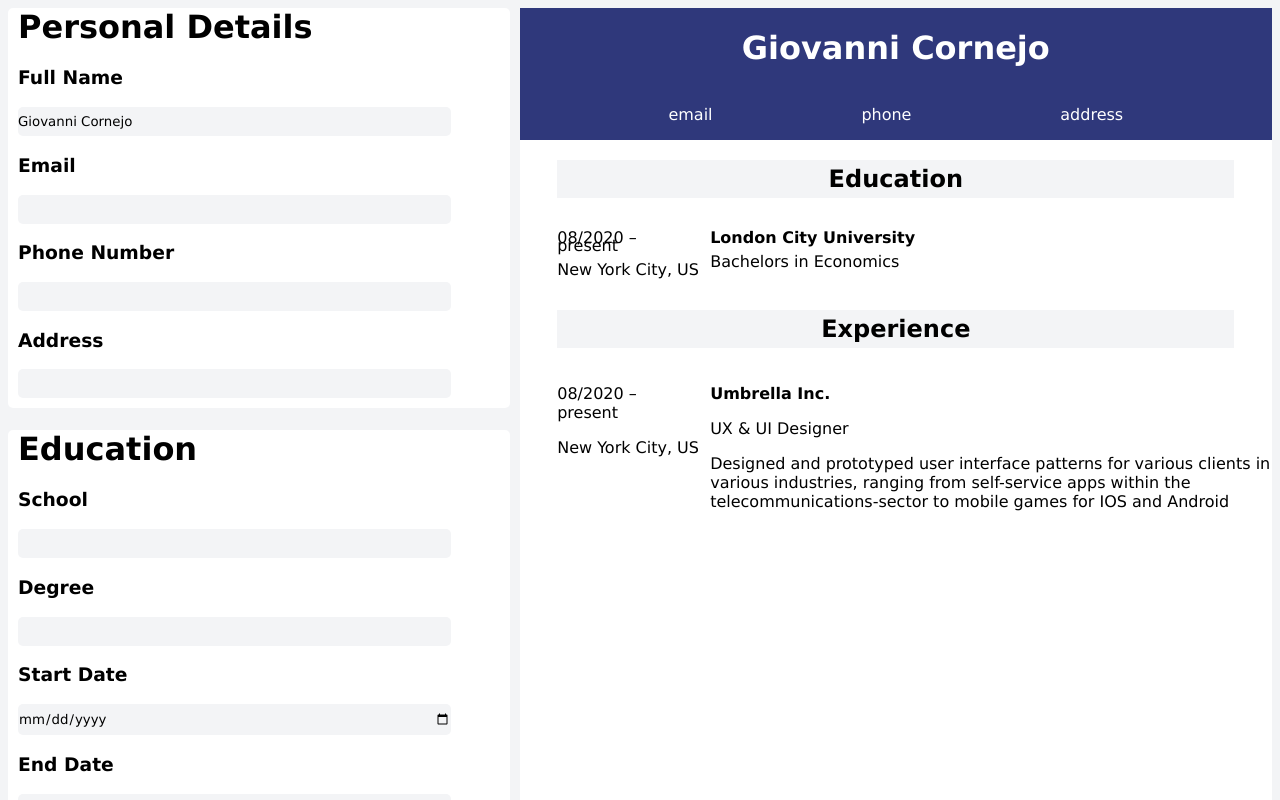
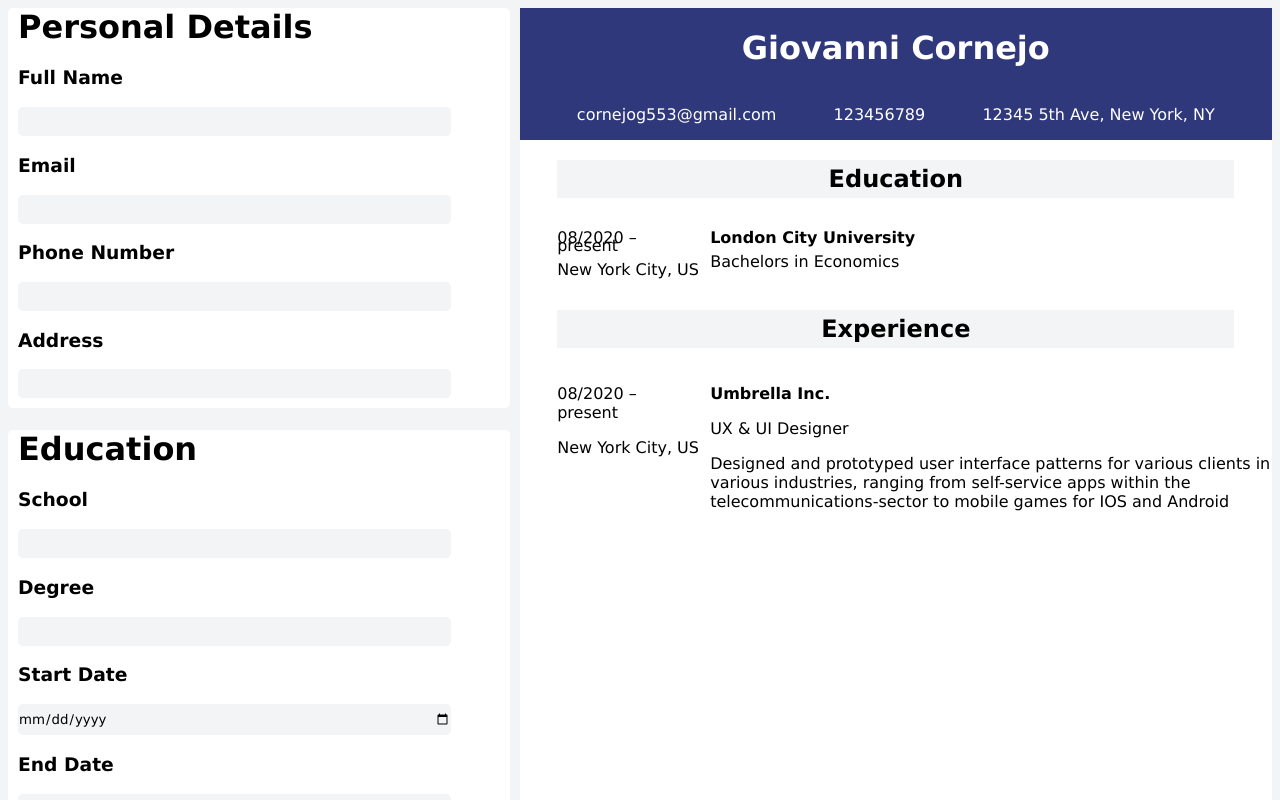
Before and after one commit to cornejog553/CVApplication, a React (Vite) app in the folder CV-Application/: page / in a window 1280 px wide. Shown: the top 800 px of the page. Built offline with nearby package versions, Linux system fonts and the light colour scheme.

Commit message:
lifted state up for Personal Details section. Added onchange for Personal Details inputs

```diff
--- a/CV-Application/src/App.jsx
+++ b/CV-Application/src/App.jsx
@@ -12,22 +12,28 @@ const userProfile = {
 }
 
 function App() {
-    const [name, setName] = useState(userProfile.name);
+    const [values, setValues] = useState(userProfile);
+    function handleChange(event) {
+        setValues({ ...values, [event.target.name]: event.target.value });
+      }
 
     return (
             <div className="container">
                 <div>
                     <PersonalDetails
                     userprofile={userProfile}
-                    name={name}
-                    onChange={(event)=> setName(event.target.value)}
+                    values={values}
+                    setValues={handleChange}
                     />
                     <Education />
                     <WorkExperience />
                 </div>
 
                 <div>
-                    <Resume name={name}></Resume>
+                    <Resume
+                    values={values}
+                    setValues={handleChange}
+                    ></Resume>
                 </div>
             </div>
     )
--- a/CV-Application/src/components/PersonalDetails.jsx
+++ b/CV-Application/src/components/PersonalDetails.jsx
@@ -1,6 +1,6 @@
 import '../styles/PersonalDetails.css'
 
-function PersonalDetails({name, onChange}) {
+function PersonalDetails({setValues}) {
 
     return(
         <div className="personalDetails-Container">
@@ -8,19 +8,30 @@ function PersonalDetails({name, onChange}) {
             <h3>Full Name</h3>
             <input
             type="text"
-            defaultValue={name}
-            onChange={onChange}
+            name="name"
+            onChange={setValues}
             >
             </input>
 
             <h3>Email</h3>
-            <input type="email"></input>
+            <input
+            type="email"
+            name="email"
+            onChange={setValues}
+            ></input>
 
             <h3>Phone Number</h3>
-            <input type="text"></input>
+            <input
+            type="text"
+            name="phone"
+            onChange={setValues}
+            ></input>
 
             <h3>Address</h3>
-            <input type="text"></input>
+            <input
+            type="text"
+            name='address'
+            onChange={setValues}></input>
         </div>
     )
 }
--- a/CV-Application/src/components/Resume.jsx
+++ b/CV-Application/src/components/Resume.jsx
@@ -1,14 +1,14 @@
 import '../styles/Resume.css'
 
-function Resume({name}){
+function Resume({values}){
     return(
         <div className="resume-Container">
             <div className="resume-header">
-                <h1>{name}</h1>
+                <h1>{values.name}</h1>
                 <div className='resume-header-info'>
-                    <p>email</p>
-                    <p>phone</p>
-                    <p>address</p>
+                    <p>{values.email}</p>
+                    <p>{values.phone}</p>
+                    <p>{values.address}</p>
                 </div>
             </div>
             <div className='educationAndExperienceSection'>
```
